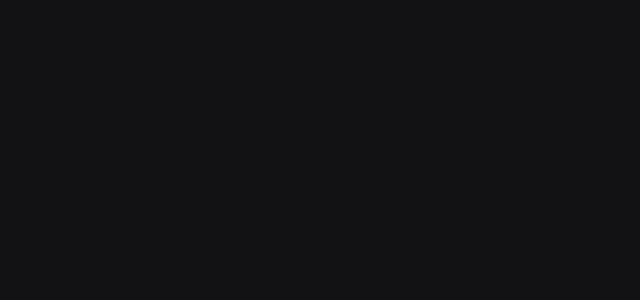
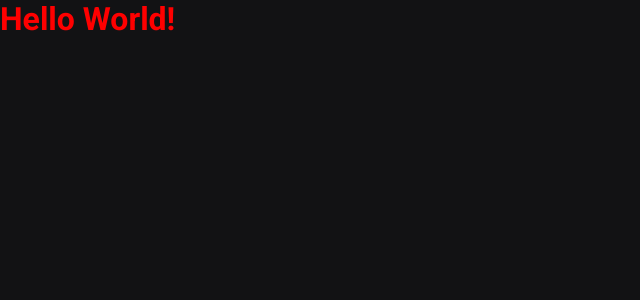
Before and after one commit to juliofilizzola/node_heart, a React (Vite) app in the folder web/: page / in a window 1280 px wide. Shown: the top 300 px of the page, without its empty margins (0-640 px from the left). Built offline with nearby package versions, Linux system fonts and the light colour scheme.

Commit message:
mudando função app

```diff
--- /dev/null
+++ b/web/src/App.module.css
@@ -0,0 +1,3 @@
+.contentWrapper {
+  color:red;
+}
--- a/web/src/App.tsx
+++ b/web/src/App.tsx
@@ -1,7 +1,9 @@
+import style from "./App.module.css";
+
 function App() {
   return (
-    <main className="contentWrapper">
-
+    <main className={style.contentWrapper}>
+      <h1>Hello World!</h1>
     </main>
   )
 }
```
